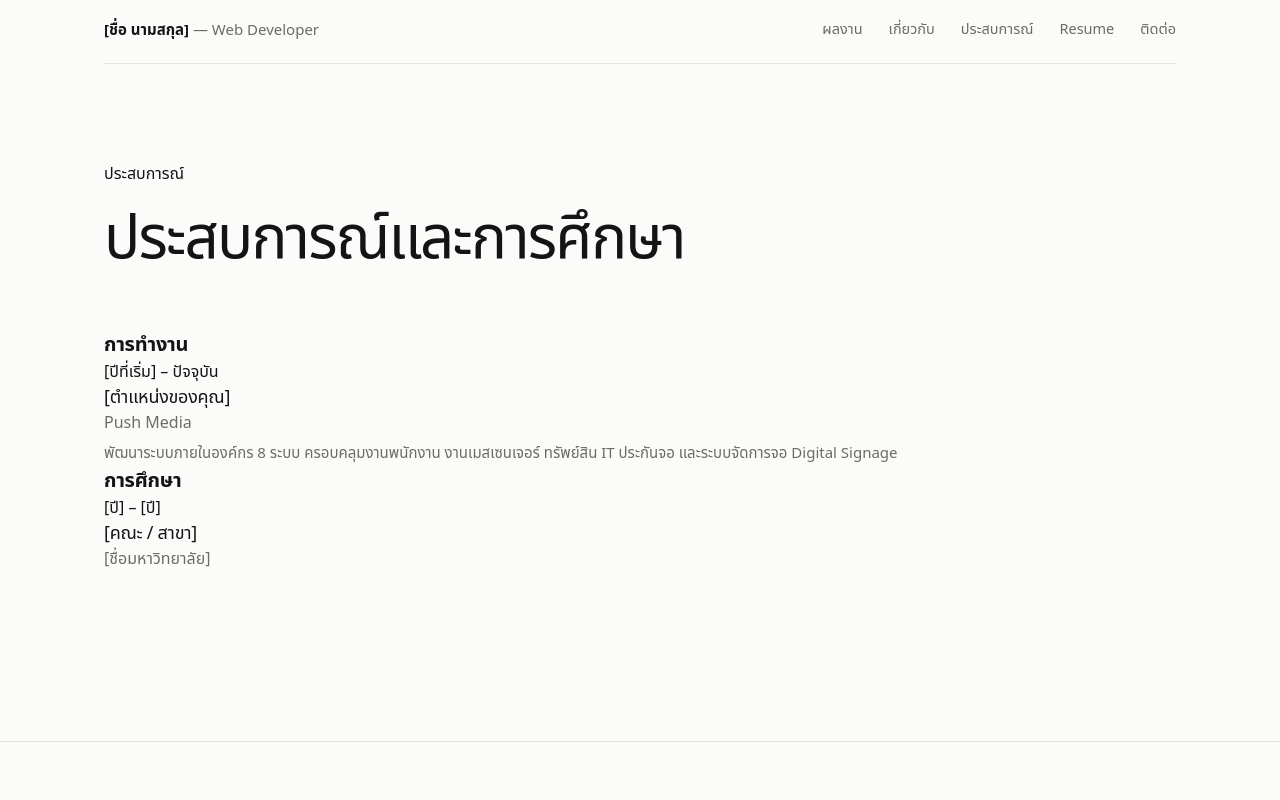
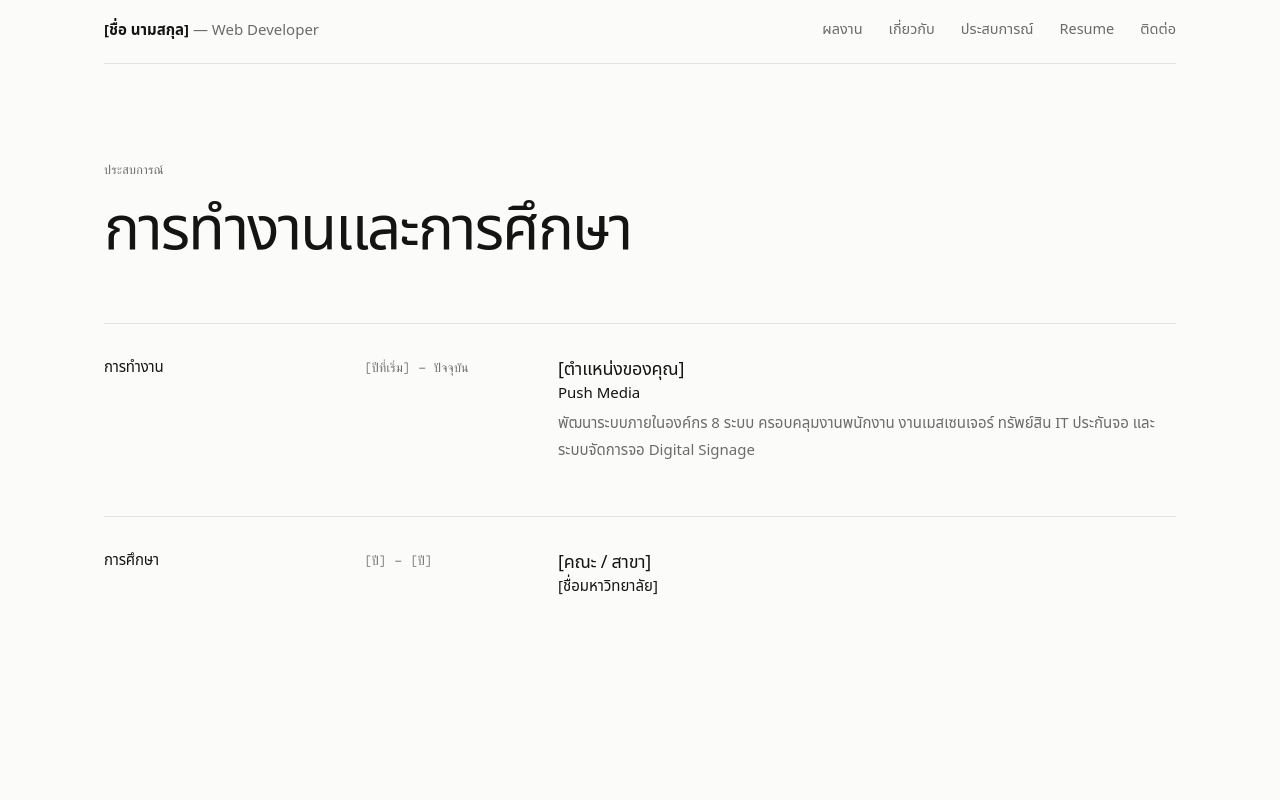
Before and after one commit to nutnetworkit-cloud/nutnetworkit-cloud.github.io, a Next.js app: page /experience in a window 1280 px wide. Shown: the top 800 px of the page. Built offline with nearby package versions, Linux system fonts and the light colour scheme; a web font is replaced by a local one.

Commit message:
Add files via upload

```diff
--- a/app/experience/page.tsx
+++ b/app/experience/page.tsx
@@ -7,20 +7,20 @@ export const metadata: Metadata = { title: 'ประสบการณ์' };
 function Timeline({ list }: { list: Experience[] }) {
   if (!list.length) return <p className="muted">ยังไม่ได้เพิ่ม</p>;
   return (
-    <div className="tl">
+    <ul className="tl">
       {list.map((e) => (
-        <div className="tl-i" key={e.organization + e.position + e.start}>
-          <span className="label">
+        <li key={e.organization + e.position + e.start}>
+          <span className="meta">
             {e.start} – {e.end}
           </span>
-          <h3>{e.position}</h3>
-          <b className="muted" style={{ fontWeight: 500 }}>
-            {e.organization}
-          </b>
-          {e.description && <p>{e.description}</p>}
-        </div>
+          <div>
+            <h3>{e.position}</h3>
+            <p style={{ color: 'var(--fg)', marginTop: 0 }}>{e.organization}</p>
+            {e.description && <p>{e.description}</p>}
+          </div>
+        </li>
       ))}
-    </div>
+    </ul>
   );
 }
 
@@ -28,18 +28,16 @@ export default function ExperiencePage() {
   return (
     <>
       <section className="page-h">
-        <span className="label">ประสบการณ์</span>
-        <h1>ประสบการณ์และการศึกษา</h1>
+        <p className="meta">ประสบการณ์</p>
+        <h1>การทำงานและการศึกษา</h1>
       </section>
-      <section className="two">
-        <div className="col">
-          <h2 style={{ fontSize: 20 }}>การทำงาน</h2>
-          <Timeline list={site.experiences.filter((e) => e.type === 'work')} />
-        </div>
-        <div className="col">
-          <h2 style={{ fontSize: 20 }}>การศึกษา</h2>
-          <Timeline list={site.experiences.filter((e) => e.type === 'edu')} />
-        </div>
+      <section className="cols">
+        <h2>การทำงาน</h2>
+        <Timeline list={site.experiences.filter((e) => e.type === 'work')} />
+      </section>
+      <section className="cols">
+        <h2>การศึกษา</h2>
+        <Timeline list={site.experiences.filter((e) => e.type === 'edu')} />
       </section>
     </>
   );
```
